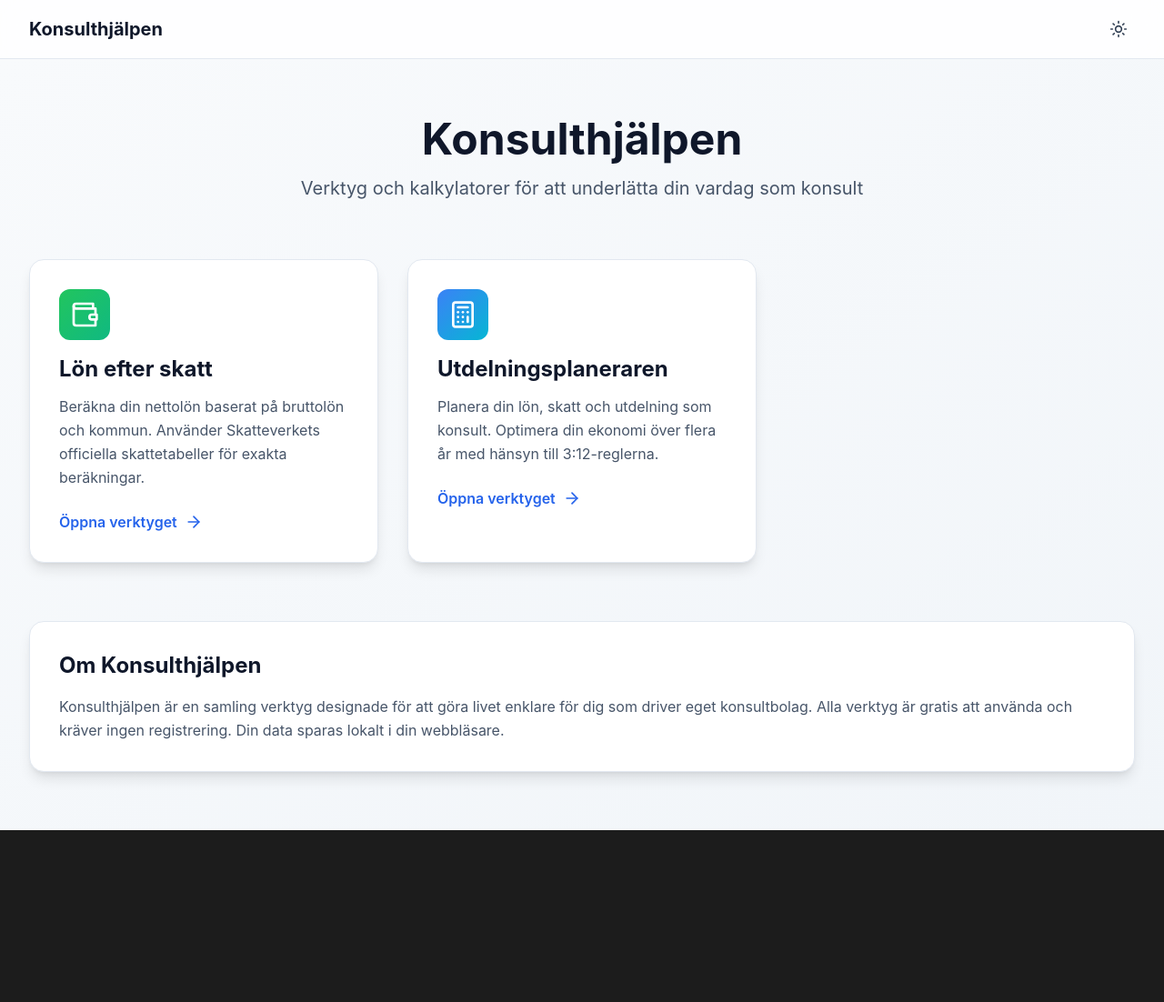
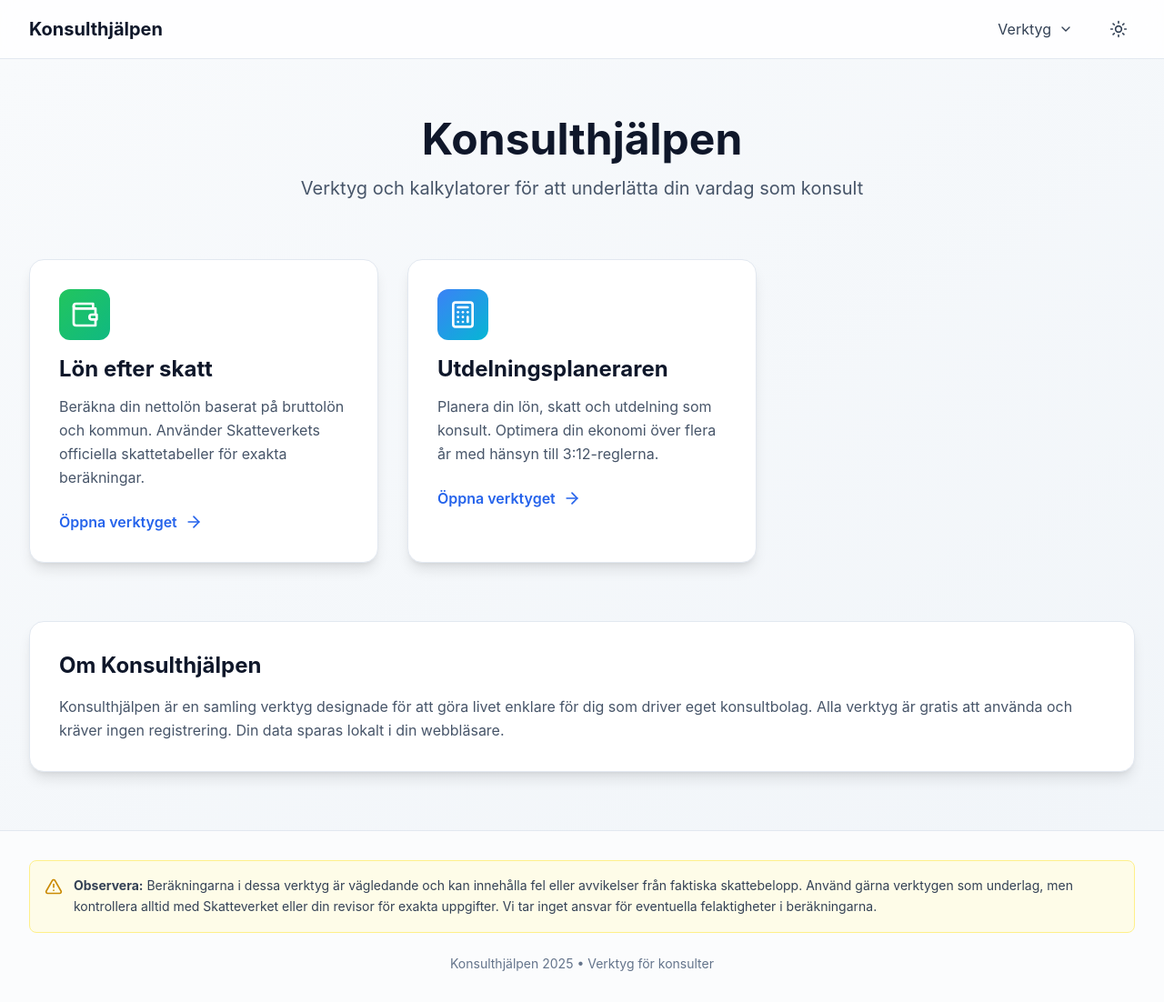
Before and after one commit to hardrockhodl/utdelningsplaneraren, a React (Vite) app: page / in a window 1280 px wide. Shown: the whole page at 91% size. Before the commit the page ends 913 px from the top, so only its background shows below. Built offline with nearby package versions, Linux system fonts and the light colour scheme.

Commit message:
Added PlatformFooter.tsx

```diff
--- /dev/null
+++ b/src/components/PlatformFooter.tsx
@@ -0,0 +1,24 @@
+import { AlertTriangle } from 'lucide-react';
+
+export function PlatformFooter() {
+  return (
+    <footer className="mt-auto border-t border-slate-200 dark:border-slate-800 bg-white/50 dark:bg-slate-900/50">
+      <div className="max-w-7xl mx-auto px-4 sm:px-6 lg:px-8 py-8">
+        <div className="flex items-start space-x-3 p-4 bg-yellow-50 dark:bg-yellow-900/20 border border-yellow-200 dark:border-yellow-800 rounded-lg">
+          <AlertTriangle size={20} className="text-yellow-600 dark:text-yellow-500 flex-shrink-0 mt-0.5" />
+          <div className="flex-1">
+            <p className="text-sm text-slate-700 dark:text-slate-300 leading-relaxed">
+              <strong>Observera:</strong> Beräkningarna i dessa verktyg är vägledande och kan innehålla fel eller avvikelser från faktiska skattebelopp.
+              Använd gärna verktygen som underlag, men kontrollera alltid med Skatteverket eller din revisor för exakta uppgifter.
+              Vi tar inget ansvar för eventuella felaktigheter i beräkningarna.
+            </p>
+          </div>
+        </div>
+
+        <div className="mt-6 text-center text-sm text-slate-500 dark:text-slate-400">
+          <p>Konsulthjälpen {new Date().getFullYear()} • Verktyg för konsulter</p>
+        </div>
+      </div>
+    </footer>
+  );
+}
--- a/src/components/PlatformHeader.tsx
+++ b/src/components/PlatformHeader.tsx
@@ -1,4 +1,5 @@
-import { Moon, Sun, Home } from 'lucide-react';
+import { useState } from 'react';
+import { Moon, Sun, Home, Calculator, Wallet, ChevronDown } from 'lucide-react';
 import { Link, useLocation } from 'react-router-dom';
 
 interface PlatformHeaderProps {
@@ -6,9 +7,23 @@ interface PlatformHeaderProps {
   onToggleTheme: () => void;
 }
 
+const tools = [
+  {
+    name: 'Lön efter skatt',
+    icon: Wallet,
+    route: '/lon-efter-skatt',
+  },
+  {
+    name: 'Utdelningsplaneraren',
+    icon: Calculator,
+    route: '/utdelningsplaneraren',
+  },
+];
+
 export function PlatformHeader({ theme, onToggleTheme }: PlatformHeaderProps) {
   const location = useLocation();
   const isHome = location.pathname === '/';
+  const [isMenuOpen, setIsMenuOpen] = useState(false);
 
   return (
     <header className="sticky top-0 z-50 bg-white/80 dark:bg-slate-900/80 backdrop-blur-lg border-b border-slate-200 dark:border-slate-800">
@@ -22,6 +37,42 @@ export function PlatformHeader({ theme, onToggleTheme }: PlatformHeaderProps) {
           </Link>
 
           <div className="flex items-center space-x-4">
+            <div className="relative">
+              <button
+                onClick={() => setIsMenuOpen(!isMenuOpen)}
+                className="flex items-center space-x-2 px-4 py-2 rounded-lg text-slate-700 dark:text-slate-300 hover:bg-slate-100 dark:hover:bg-slate-800 transition-colors"
+                aria-label="Verktyg"
+              >
+                <span>Verktyg</span>
+                <ChevronDown size={16} className={`transition-transform ${isMenuOpen ? 'rotate-180' : ''}`} />
+              </button>
+
+              {isMenuOpen && (
+                <>
+                  <div
+                    className="fixed inset-0 z-10"
+                    onClick={() => setIsMenuOpen(false)}
+                  />
+                  <div className="absolute right-0 mt-2 w-64 bg-white dark:bg-slate-800 border border-slate-200 dark:border-slate-700 rounded-lg shadow-lg overflow-hidden z-20">
+                    {tools.map((tool) => {
+                      const Icon = tool.icon;
+                      return (
+                        <Link
+                          key={tool.route}
+                          to={tool.route}
+                          onClick={() => setIsMenuOpen(false)}
+                          className="flex items-center space-x-3 px-4 py-3 text-slate-700 dark:text-slate-300 hover:bg-slate-100 dark:hover:bg-slate-700 transition-colors"
+                        >
+                          <Icon size={18} />
+                          <span>{tool.name}</span>
+                        </Link>
+                      );
+                    })}
+                  </div>
+                </>
+              )}
+            </div>
+
             {!isHome && (
               <Link
                 to="/"
--- a/src/components/PlatformLayout.tsx
+++ b/src/components/PlatformLayout.tsx
@@ -1,5 +1,6 @@
 import { ReactNode } from 'react';
 import { PlatformHeader } from './PlatformHeader';
+import { PlatformFooter } from './PlatformFooter';
 import { useTheme } from '../hooks/useTheme';
 
 interface PlatformLayoutProps {
@@ -10,9 +11,10 @@ export function PlatformLayout({ children }: PlatformLayoutProps) {
   const { theme, toggleTheme } = useTheme();
 
   return (
-    <div className="min-h-screen bg-slate-50 dark:bg-slate-900">
+    <div className="min-h-screen bg-slate-50 dark:bg-slate-900 flex flex-col">
       <PlatformHeader theme={theme} onToggleTheme={toggleTheme} />
-      {children}
+      <div className="flex-1">{children}</div>
+      <PlatformFooter />
     </div>
   );
 }
```
